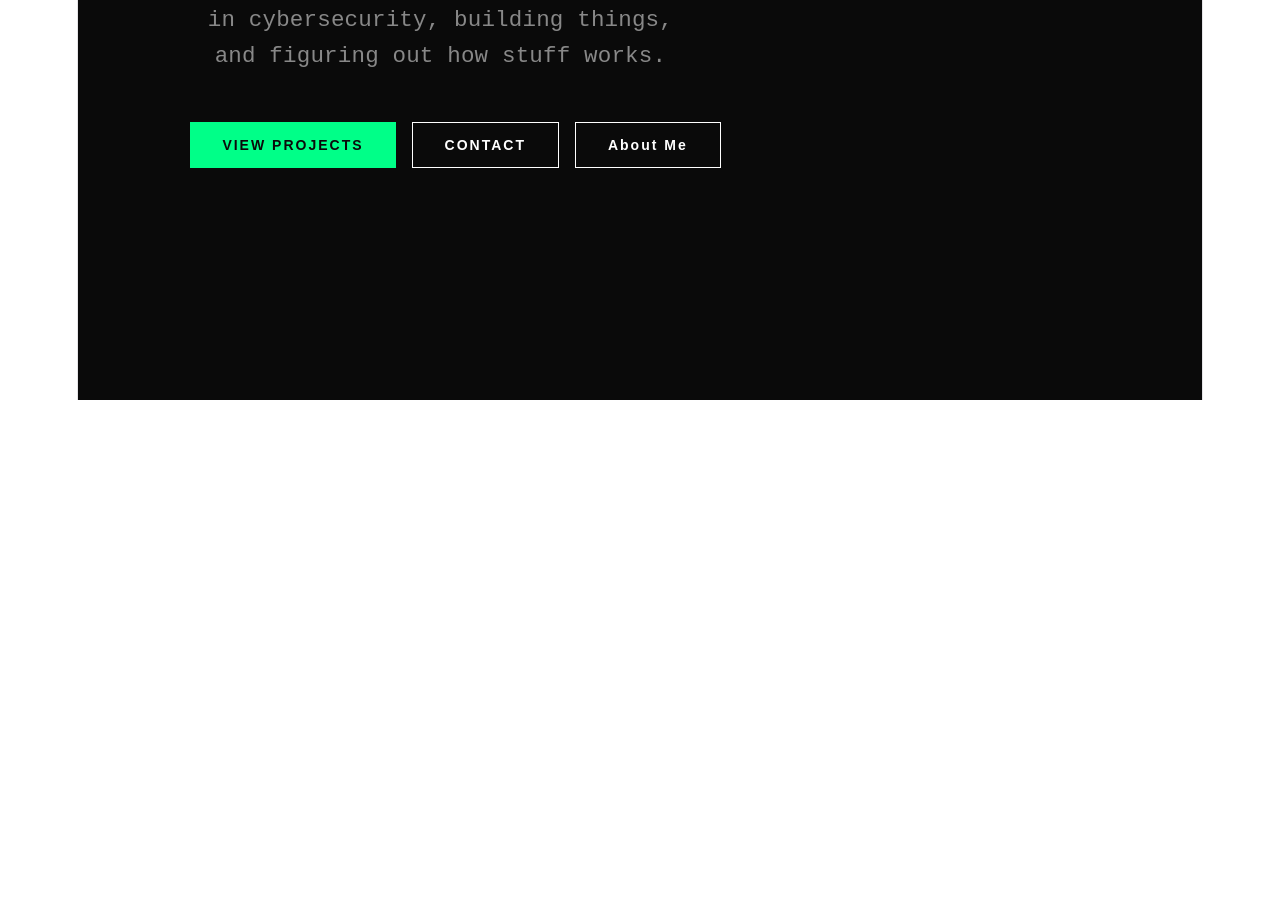
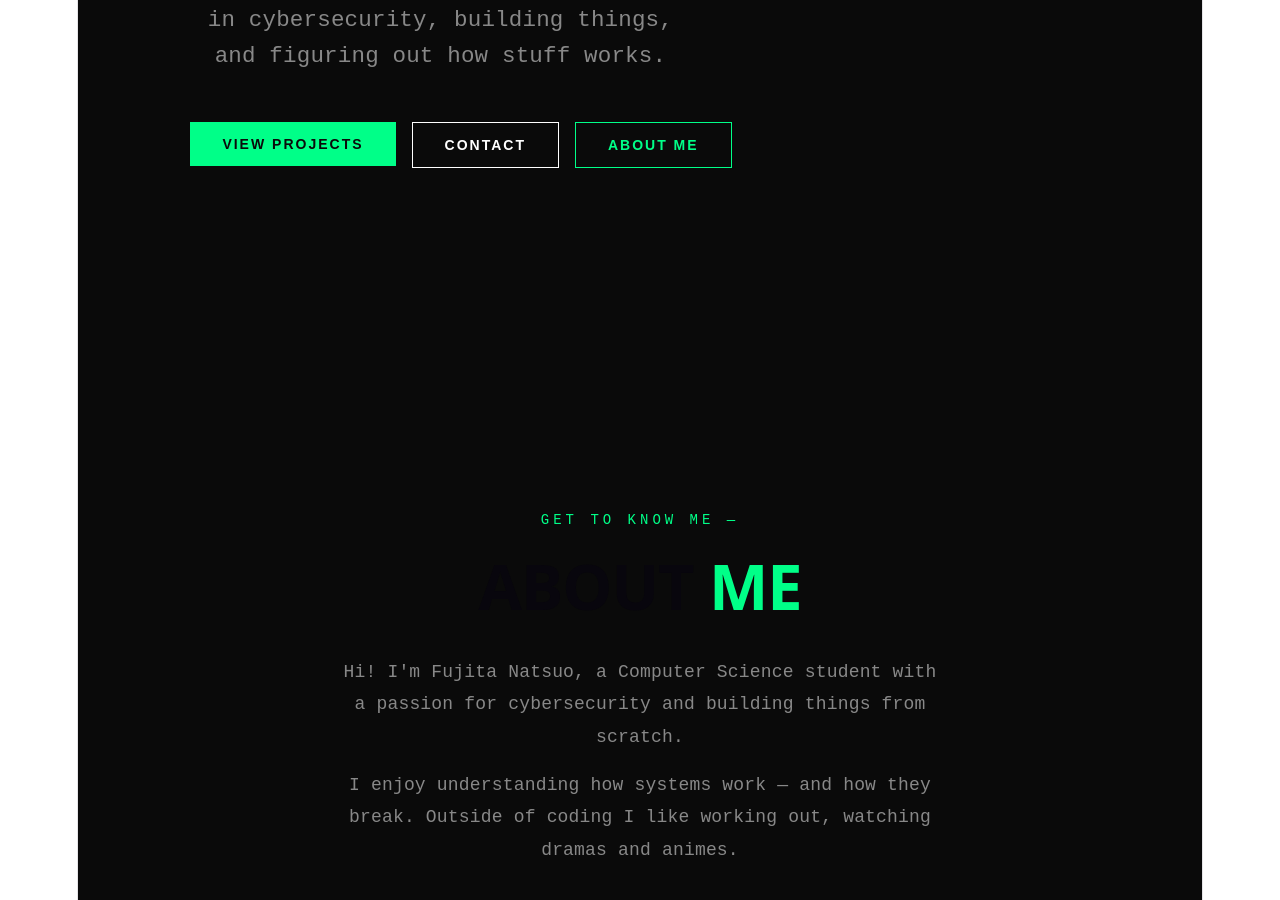
Before and after one commit to suechihuahua/react-portfolio, a React (Vite) app: page / in a window 1280 px wide. Shown: the part 400-1300 px from the top of the page. Before the commit the page ends 800 px from the top, so only its background shows below. Built offline with nearby package versions, Linux system fonts and the light colour scheme.

Commit message:
Added about me section

```diff
--- a/src/App.jsx
+++ b/src/App.jsx
@@ -1,8 +1,10 @@
 function App() {
   return (
+    <div style={{ backgroundColor: '#0a0a0a' }}>
+
+      {/* HERO SECTION */}
       <div style={{
         minHeight: '100vh',
-      backgroundColor: '#0a0a0a',
         color: '#ffffff',
         fontFamily: "'Courier New', monospace",
         display: 'flex',
@@ -20,6 +22,7 @@ function App() {
         </p>
 
         <div style={{ display: 'flex', gap: '16px' }}>
+          <a href="#projects" style={{ textDecoration: 'none' }}>
             <button style={{
               backgroundColor: '#00ff88',
               color: '#0a0a0a',
@@ -32,6 +35,8 @@ function App() {
             }}>
               VIEW PROJECTS
             </button>
+          </a>
+          <a href="#contact" style={{ textDecoration: 'none' }}>
             <button style={{
               backgroundColor: 'transparent',
               color: '#ffffff',
@@ -44,18 +49,127 @@ function App() {
             }}>
               CONTACT
             </button>
+          </a>
+          <a href="#about" style={{ textDecoration: 'none' }}>
             <button style={{
               backgroundColor: 'transparent',
-          color: '#ffffff',
-          border: '1px solid #ffffff',
+              color: '#00ff88',
+              border: '1px solid #00ff88',
               padding: '14px 32px',
               fontSize: '14px',
               fontWeight: '700',
               letterSpacing: '2px',
               cursor: 'pointer',
             }}>
-          About Me
+              ABOUT ME
             </button>
+          </a>
+        </div>
+
+      </div>
+
+      {/* ABOUT SECTION */}
+      <div id="about" style={{
+        minHeight: '100vh',
+        color: '#ffffff',
+        fontFamily: "'Courier New', monospace",
+        display: 'flex',
+        flexDirection: 'column',
+        justifyContent: 'center',
+        alignItems: 'center',
+        textAlign: 'center',
+        padding: '0 10%',
+      }}>
+
+        <p style={{ color: '#00ff88', fontSize: '14px', letterSpacing: '4px', marginBottom: '16px' }}>
+          GET TO KNOW ME —
+        </p>
+
+        <h2 style={{ fontSize: 'clamp(2rem, 5vw, 3.5rem)', fontWeight: '900', letterSpacing: '-1px', margin: '0 0 32px 0' }}>
+          ABOUT <span style={{ color: '#00ff88' }}>ME</span>
+        </h2>
+
+        <p style={{ color: '#888888', maxWidth: '600px', lineHeight: '1.8', fontSize: '1rem', marginBottom: '16px' }}>
+          Hi! I'm Fujita Natsuo, a Computer Science student with a passion for cybersecurity and building things from scratch.
+        </p>
+
+        <p style={{ color: '#888888', maxWidth: '600px', lineHeight: '1.8', fontSize: '1rem', marginBottom: '48px' }}>
+          I enjoy understanding how systems work — and how they break. Outside of coding I like working out, watching dramas and animes.
+        </p>
+
+        <div style={{ display: 'flex', gap: '48px', flexWrap: 'wrap' }}>
+
+          <div>
+            <p style={{ color: '#00ff88', fontSize: '12px', letterSpacing: '3px', marginBottom: '16px' }}>
+              LANGUAGES
+            </p>
+            {['Python', 'C++', 'C', 'JavaScript'].map((lang) => (
+              <p key={lang} style={{ color: '#ffffff', fontSize: '14px', marginBottom: '8px' }}>
+                → {lang}
+              </p>
+            ))}
+          </div>
+
+          <div>
+            <p style={{ color: '#00ff88', fontSize: '12px', letterSpacing: '3px', marginBottom: '16px' }}>
+              CURRENTLY LEARNING
+            </p>
+            {['React', 'Web Development'].map((item) => (
+              <p key={item} style={{ color: '#ffffff', fontSize: '14px', marginBottom: '8px' }}>
+                → {item}
+              </p>
+            ))}
+          </div>
+
+          <div>
+            <p style={{ color: '#00ff88', fontSize: '12px', letterSpacing: '3px', marginBottom: '16px' }}>
+              INTERESTS
+            </p>
+            {['Cybersecurity', 'Working Out', 'Dramas & Anime'].map((interest) => (
+              <p key={interest} style={{ color: '#ffffff', fontSize: '14px', marginBottom: '8px' }}>
+                → {interest}
+              </p>
+            ))}
+          </div>
+
+        </div>
+
+      </div>
+
+      {/* PROJECTS SECTION */}
+      <div id="projects" style={{
+        minHeight: '100vh',
+        color: '#ffffff',
+        fontFamily: "'Courier New', monospace",
+        display: 'flex',
+        flexDirection: 'column',
+        justifyContent: 'center',
+        padding: '0 10%',
+      }}>
+        <h2 style={{ fontSize: '2rem', letterSpacing: '4px', marginBottom: '24px' }}>
+          MY <span style={{ color: '#00ff88' }}>PROJECTS</span>
+        </h2>
+        <p style={{ color: '#888888', maxWidth: '600px', lineHeight: '1.8' }}>
+          Coming soon...
+        </p>
+      </div>
+
+      {/* CONTACT SECTION */}
+      <div id="contact" style={{
+        minHeight: '100vh',
+        color: '#ffffff',
+        fontFamily: "'Courier New', monospace",
+        display: 'flex',
+        flexDirection: 'column',
+        justifyContent: 'center',
+        padding: '0 10%',
+      }}>
+        <h2 style={{ fontSize: '2rem', letterSpacing: '4px', marginBottom: '24px' }}>
+          GET IN <span style={{ color: '#00ff88' }}>TOUCH</span>
+        </h2>
+        <p style={{ color: '#888888', maxWidth: '600px', lineHeight: '1.8' }}>
+          Coming soon...
+        </p>
       </div>
 
     </div>
```
Lines whose indentation alone changed are shown as unchanged.
